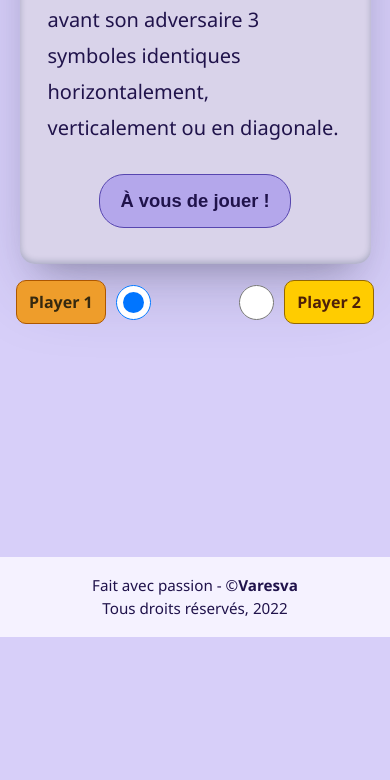
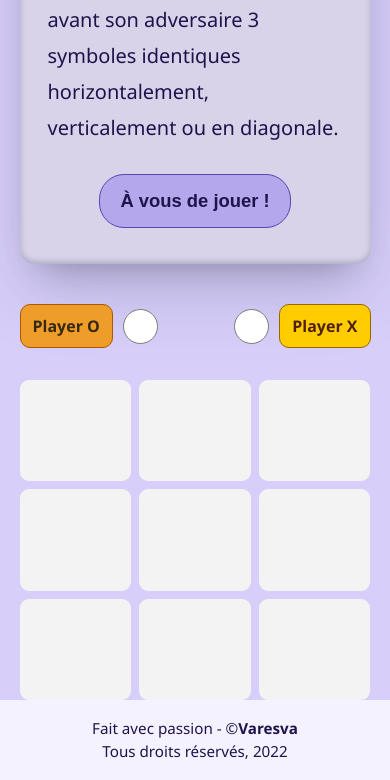
Before and after one commit to Varesva/tic_tac_toe_animation, a plain HTML site: page index.html in a window 390 px wide. Shown: the part 287-1067 px from the top of the page. Before the commit the page ends 924 px from the top, so only its background shows below. Drawn offline with Linux system fonts and the light colour scheme.

Commit message:
added game section, Square shape is to be corrected, incoming responsive for game section

```diff
--- a/css/player.css
+++ b/css/player.css
@@ -34,12 +34,12 @@ label.customCheck > input.dotPlayer {
 
 .playerContainer {
 	display: flex;
+	width: 90%;
 	flex-direction: row;
 	justify-content: space-between;
-	margin: 1rem;
+	margin: 2.5rem auto 2rem;
 }
 
-.playerChoice,
 .customCheck {
 	display: flex;
 	align-items: center;
--- a/css/style.css
+++ b/css/style.css
@@ -1,6 +1,5 @@
 * {
 	box-sizing: border-box;
-	/* width: 100%; */
 	height: auto;
 	margin: 0;
 	padding: 0;
@@ -34,3 +33,42 @@ footer {
 	max-height: 5rem;
 	font-size: 0.95rem;
 }
+
+/* @media screen and (min-width: 500px) {
+	body {
+		display: grid;
+		grid-template-areas: "leftMargin game";
+		grid-template-rows: 1fr;
+		grid-template-columns: 1fr 12fr;
+	}
+	div#leftMargin {
+		grid-area: leftMargin;
+	}
+
+	#game {
+		gap: 10px;
+	}
+} */
+
+#gameContainer {
+	max-width: 30rem;
+	width: 90%;
+	height: 20rem;
+	max-height: 30rem;
+	margin: auto;
+}
+
+#game {
+	width: 100%;
+	height: 100%;
+	gap: 8px;
+	display: grid;
+	grid-template-columns: repeat(3, 1fr);
+	grid-template-rows: repeat(3, 1fr);
+}
+
+div.cell {
+	background-color: #f3f3f3;
+	border-radius: 9px;
+	border: 1px solid transparent;
+}
--- a/index.html
+++ b/index.html
@@ -50,25 +50,38 @@
 
             <div class="playerContainer">
                 <div class="playerChoice">
-                    <label class="customCheck playOne" for="">
+                    <label class="customCheck playOne" for="choicePlayerOne">
 
                         <span class="player">
-                            Player 1
+                            Player O
                         </span>
 
-                        <input type="radio" name="dotPlayerChoice" class="dotPlayer" id="playerCheck" checked>
-
+                        <input type="radio" name="choicePlayerOne" class="dotPlayer" id="playerCheck">
                     </label>
 
                 </div>
 
                 <div class="playerChoice">
-                    <label class="customCheck playTwo" for="">
-                        <input type="radio" name="dotPlayerChoice" id="playerCheck" class="dotPlayer">
+                    <label class="customCheck playTwo" for="choicePlayerTwo">
+                        <input type="radio" name="choicePlayerTwo" id="playerCheck" class="dotPlayer">
                         <span class="player">
-                            Player 2
+                            Player X
                         </span>
                     </label>
+                </div>
+            </div>
+
+            <div id="gameContainer">
+                <div id="game">
+                    <div class="cell"></div>
+                    <div class="cell"></div>
+                    <div class="cell"></div>
+                    <div class="cell"></div>
+                    <div class="cell"></div>
+                    <div class="cell"></div>
+                    <div class="cell"></div>
+                    <div class="cell"></div>
+                    <div class="cell"></div>
                 </div>
             </div>
         </main>
```
